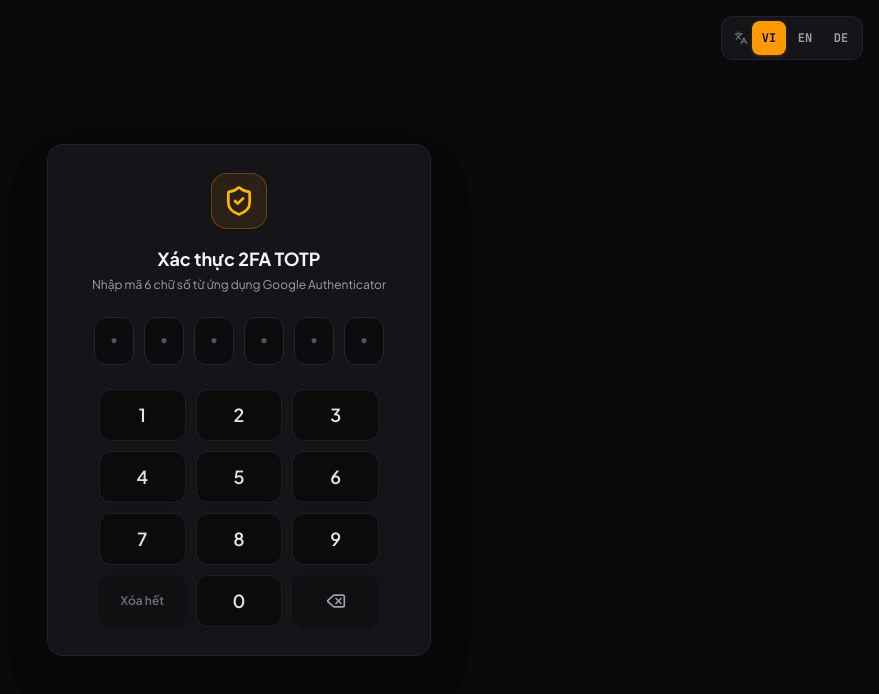
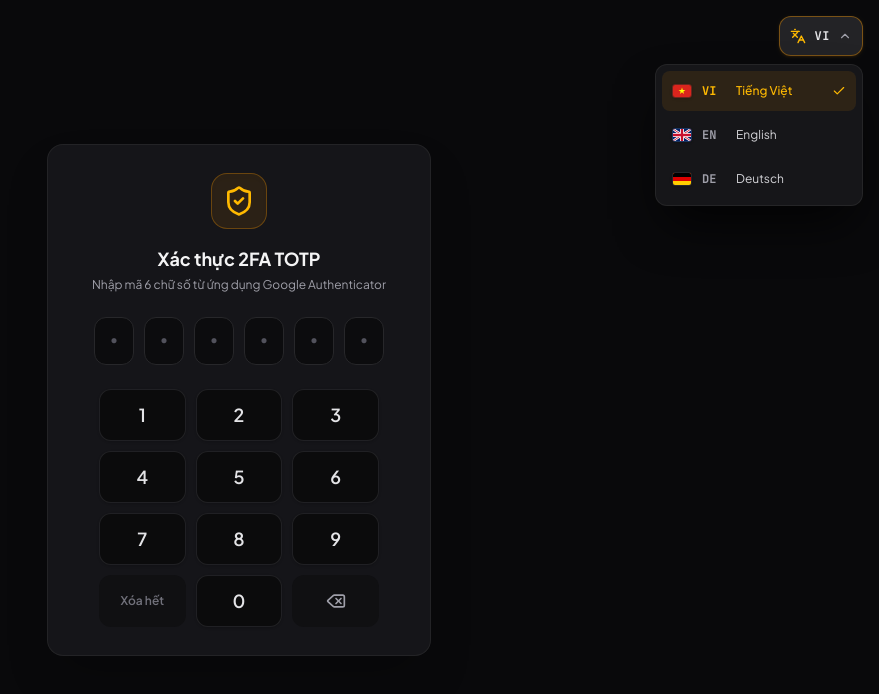
Before and after one commit to Tiendepchai/TasHOME, a React (Vite) app: page / in a window 1280 px wide. Both pictures are taken after a click on the button "VI". Shown: the top 694 px of the page, without its empty margins (401-1280 px from the left). Built offline with nearby package versions, Linux system fonts and the light colour scheme; no server answers.

Commit message:
feat(i18n): popover language selector with vector SVG flags and nation codes

```diff
--- a/src/shared/components/LanguageSelector.tsx
+++ b/src/shared/components/LanguageSelector.tsx
@@ -1,42 +1,264 @@
-import React from 'react';
+import React, { useState, useRef, useEffect, useId } from 'react';
 import { useTranslation, SUPPORTED_LANGUAGES, type Language } from '@/core/i18n';
-import { Languages } from 'lucide-react';
+import { Languages, ChevronDown, Check } from 'lucide-react';
 
-export const LanguageSelector: React.FC<{ compact?: boolean }> = ({ compact = false }) => {
-  const { language, setLanguage } = useTranslation();
+interface LanguageSelectorProps {
+  compact?: boolean;
+  className?: string;
+}
+
+// 100% vector SVG flags for cross-platform visual consistency
+const VietnamFlag: React.FC = () => (
+  <svg
+    viewBox="0 0 30 20"
+    className="w-5 h-3.5 rounded-[3px] shadow-sm shrink-0 border border-red-500/30 overflow-hidden"
+    aria-hidden="true"
+  >
+    <rect width="30" height="20" fill="#DA251D" />
+    <polygon
+      fill="#FFFF00"
+      points="15,4 16.35,8.15 20.71,8.15 17.18,10.71 18.53,14.85 15,12.29 11.47,14.85 12.82,10.71 9.29,8.15 13.65,8.15"
+    />
+  </svg>
+);
+
+const UKFlag: React.FC = () => (
+  <svg
+    viewBox="0 0 30 20"
+    className="w-5 h-3.5 rounded-[3px] shadow-sm shrink-0 border border-blue-500/30 overflow-hidden"
+    aria-hidden="true"
+  >
+    <rect width="30" height="20" fill="#012169" />
+    <path d="M0 0 L30 20 M30 0 L0 20" stroke="#FFFFFF" strokeWidth="4" />
+    <path d="M0 0 L30 20 M30 0 L0 20" stroke="#C8102E" strokeWidth="1.5" />
+    <path d="M15 0 v20 M0 10 h30" stroke="#FFFFFF" strokeWidth="6.5" />
+    <path d="M15 0 v20 M0 10 h30" stroke="#C8102E" strokeWidth="3.8" />
+  </svg>
+);
+
+const GermanyFlag: React.FC = () => (
+  <svg
+    viewBox="0 0 30 20"
+    className="w-5 h-3.5 rounded-[3px] shadow-sm shrink-0 border border-zinc-700/40 overflow-hidden"
+    aria-hidden="true"
+  >
+    <rect width="30" height="20" fill="#FFCE00" />
+    <rect width="30" height="13.34" fill="#DD0000" />
+    <rect width="30" height="6.67" fill="#000000" />
+  </svg>
+);
+
+const FlagIcon: React.FC<{ code: Language }> = ({ code }) => {
+  switch (code) {
+    case 'vi':
+      return <VietnamFlag />;
+    case 'en':
+      return <UKFlag />;
+    case 'de':
+      return <GermanyFlag />;
+    default:
+      return null;
+  }
+};
+
+export const LanguageSelector: React.FC<LanguageSelectorProps> = ({
+  compact = false,
+  className = ''
+}) => {
+  const { language, setLanguage, t } = useTranslation();
+  const [isOpen, setIsOpen] = useState(false);
+  const [focusedIndex, setFocusedIndex] = useState(-1);
+
+  const containerRef = useRef<HTMLDivElement>(null);
+  const buttonRef = useRef<HTMLButtonElement>(null);
+  const itemRefs = useRef<(HTMLButtonElement | null)[]>([]);
+
+  const menuId = useId();
+  const buttonId = useId();
+
+  const currentOption =
+    SUPPORTED_LANGUAGES.find((l) => l.code === language) || SUPPORTED_LANGUAGES[0];
+
+  // Close on outside click
+  useEffect(() => {
+    if (!isOpen) return;
+
+    const handlePointerDown = (e: MouseEvent | TouchEvent) => {
+      if (containerRef.current && !containerRef.current.contains(e.target as Node)) {
+        setIsOpen(false);
+      }
+    };
+
+    document.addEventListener('mousedown', handlePointerDown);
+    document.addEventListener('touchstart', handlePointerDown);
+    return () => {
+      document.removeEventListener('mousedown', handlePointerDown);
+      document.removeEventListener('touchstart', handlePointerDown);
+    };
+  }, [isOpen]);
+
+  // Synchronize focus when menu opens
+  useEffect(() => {
+    if (!isOpen) {
+      setFocusedIndex(-1);
+      return;
+    }
+
+    const activeIdx = SUPPORTED_LANGUAGES.findIndex((l) => l.code === language);
+    const initialIndex = activeIdx >= 0 ? activeIdx : 0;
+    setFocusedIndex(initialIndex);
+    itemRefs.current[initialIndex]?.focus();
+  }, [isOpen, language]);
+
+  const handleKeyDown = (e: React.KeyboardEvent) => {
+    if (e.key === 'Escape') {
+      e.preventDefault();
+      setIsOpen(false);
+      buttonRef.current?.focus();
+      return;
+    }
+
+    if (e.key === 'Tab') {
+      setIsOpen(false);
+      return;
+    }
+
+    if (!isOpen) {
+      if (e.key === 'ArrowDown' || e.key === 'ArrowUp' || e.key === 'Enter' || e.key === ' ') {
+        e.preventDefault();
+        setIsOpen(true);
+      }
+      return;
+    }
+
+    if (e.key === 'ArrowDown') {
+      e.preventDefault();
+      const nextIndex = (focusedIndex + 1) % SUPPORTED_LANGUAGES.length;
+      setFocusedIndex(nextIndex);
+      itemRefs.current[nextIndex]?.focus();
+    } else if (e.key === 'ArrowUp') {
+      e.preventDefault();
+      const prevIndex = (focusedIndex - 1 + SUPPORTED_LANGUAGES.length) % SUPPORTED_LANGUAGES.length;
+      setFocusedIndex(prevIndex);
+      itemRefs.current[prevIndex]?.focus();
+    } else if (e.key === 'Home') {
+      e.preventDefault();
+      setFocusedIndex(0);
+      itemRefs.current[0]?.focus();
+    } else if (e.key === 'End') {
+      e.preventDefault();
+      const lastIndex = SUPPORTED_LANGUAGES.length - 1;
+      setFocusedIndex(lastIndex);
+      itemRefs.current[lastIndex]?.focus();
+    }
+  };
+
+  const handleSelect = (code: Language) => {
+    setLanguage(code);
+    setIsOpen(false);
+    buttonRef.current?.focus();
+  };
 
   return (
     <div
-      role="group"
-      aria-label="Chọn ngôn ngữ giao diện / Language selector"
-      className="flex items-center bg-zinc-900/90 p-1 rounded-xl border border-zinc-800/80"
+      ref={containerRef}
+      onKeyDown={handleKeyDown}
+      className={`relative inline-block text-left ${className}`}
     >
-      <div className="pl-2 pr-1 text-zinc-500 hidden sm:flex items-center" aria-hidden="true">
-        <Languages className="w-3.5 h-3.5" />
-      </div>
+      {/* Trigger Button */}
+      <button
+        ref={buttonRef}
+        id={buttonId}
+        type="button"
+        onClick={() => setIsOpen((prev) => !prev)}
+        aria-haspopup="listbox"
+        aria-expanded={isOpen}
+        aria-controls={isOpen ? menuId : undefined}
+        aria-label={`${t('language')}: ${currentOption.label} (${currentOption.flag})`}
+        className={`group min-h-[40px] px-2.5 py-1.5 rounded-xl border transition-all active:scale-95 cursor-pointer flex items-center gap-2 select-none outline-none focus-visible:ring-2 focus-visible:ring-amber-500/50 ${
+          isOpen
+            ? 'bg-zinc-800/90 border-amber-500/40 text-zinc-100 shadow-sm shadow-amber-500/10'
+            : 'bg-zinc-900/90 hover:bg-zinc-800/80 border-zinc-800/80 hover:border-zinc-700 text-zinc-300 hover:text-zinc-100'
+        }`}
+      >
+        {/* Translate Icon */}
+        <Languages
+          className={`w-4 h-4 transition-colors ${
+            isOpen ? 'text-amber-400' : 'text-zinc-400 group-hover:text-amber-400'
+          }`}
+          aria-hidden="true"
+        />
 
-      <div className="flex items-center gap-0.5">
-        {SUPPORTED_LANGUAGES.map((lang) => {
-          const isActive = language === lang.code;
+        {/* Current Language Short Code */}
+        <span className="font-mono font-bold text-xs uppercase tracking-wider text-zinc-200">
+          {currentOption.flag}
+        </span>
+
+        {/* Small Chevron */}
+        <ChevronDown
+          className={`w-3.5 h-3.5 text-zinc-400 transition-transform duration-200 ease-out ${
+            isOpen ? 'rotate-180 text-amber-400' : 'group-hover:text-zinc-200'
+          }`}
+          aria-hidden="true"
+        />
+      </button>
+
+      {/* Dropdown Menu */}
+      {isOpen && (
+        <ul
+          id={menuId}
+          role="listbox"
+          aria-labelledby={buttonId}
+          aria-activedescendant={
+            focusedIndex >= 0 ? `lang-option-${SUPPORTED_LANGUAGES[focusedIndex]?.code}` : undefined
+          }
+          className="absolute right-0 top-full mt-2 w-52 p-1.5 bg-zinc-900/95 backdrop-blur-md border border-zinc-800/90 rounded-xl shadow-2xl shadow-black/80 z-50 flex flex-col gap-1 focus:outline-none"
+        >
+          {SUPPORTED_LANGUAGES.map((lang, index) => {
+            const isSelected = language === lang.code;
             return (
+              <li key={lang.code} role="presentation">
                 <button
-              key={lang.code}
+                  ref={(el) => {
+                    itemRefs.current[index] = el;
+                  }}
+                  id={`lang-option-${lang.code}`}
+                  role="option"
                   type="button"
-              onClick={() => setLanguage(lang.code)}
-              aria-pressed={isActive}
-              aria-label={`Ngôn ngữ: ${lang.label} (${lang.flag})`}
-              title={lang.label}
-              className={`min-w-[34px] min-h-[34px] px-2 rounded-lg text-xs font-mono font-bold transition-all active:scale-95 cursor-pointer flex items-center justify-center ${
-                isActive
-                  ? 'bg-amber-500 text-zinc-950 shadow-sm shadow-amber-500/20'
-                  : 'text-zinc-400 hover:text-zinc-200 hover:bg-zinc-800/50'
+                  aria-selected={isSelected}
+                  tabIndex={focusedIndex === index ? 0 : -1}
+                  onClick={() => handleSelect(lang.code)}
+                  className={`w-full min-h-[40px] px-2.5 py-1.5 rounded-lg text-left transition-all cursor-pointer flex items-center gap-2.5 outline-none select-none ${
+                    isSelected
+                      ? 'bg-amber-500/10 text-amber-400 font-medium'
+                      : 'text-zinc-300 hover:text-zinc-100 hover:bg-zinc-800/70 focus:bg-zinc-800/70 focus:text-zinc-100'
+                  }`}
+                >
+                  {/* Flag SVG */}
+                  <FlagIcon code={lang.code} />
+
+                  {/* Short Code */}
+                  <span
+                    className={`font-mono text-xs font-bold w-6 shrink-0 ${
+                      isSelected ? 'text-amber-400' : 'text-zinc-400'
                     }`}
                   >
                     {lang.flag}
+                  </span>
+
+                  {/* Full Label */}
+                  <span className="text-xs truncate flex-1">{lang.label}</span>
+
+                  {/* Checkmark Indicator */}
+                  {isSelected && (
+                    <Check className="w-3.5 h-3.5 text-amber-400 shrink-0 ml-auto" aria-hidden="true" />
+                  )}
                 </button>
+              </li>
             );
           })}
-      </div>
+        </ul>
+      )}
     </div>
   );
 };
```
Lines whose indentation alone changed are shown as unchanged.
